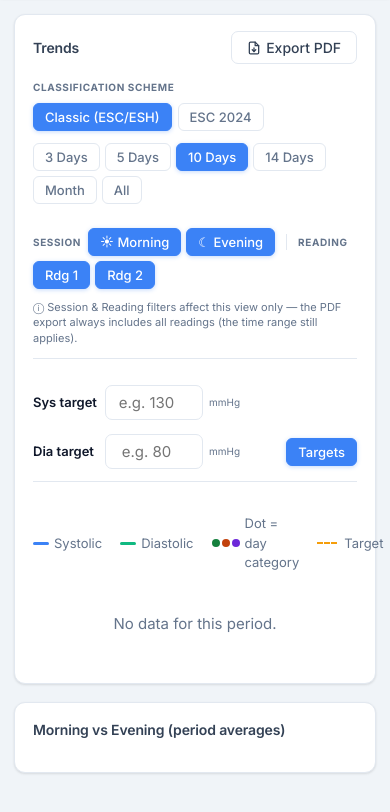
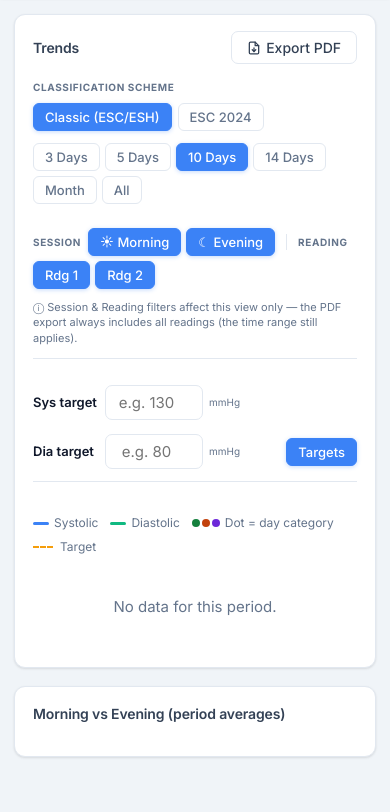
Before and after one commit to TomScheichi/bp-tracker, a plain HTML site: page index.html in a window 390 px wide. Both pictures are taken after a click on the button "Statistics". Shown: the part 102-914 px from the top of the page. Drawn offline with Linux system fonts and the light colour scheme.

Commit message:
Wrap the chart legend on narrow screens
The Statistics chart legend used a non-wrapping flex row, so its four items
overflowed off-screen on mobile. Enable flex-wrap with a row/column gap, keep
each item on one line, and tighten the gap and font below 600px.

Co-Authored-By: Claude Opus 4.8 <noreply@anthropic.com>

```diff
--- a/index.html
+++ b/index.html
@@ -191,8 +191,8 @@ tbody tr:hover td{background:var(--surf-2);}
 .chart-outer svg{display:block;width:100%;height:auto;}
 .chart-tooltip{position:absolute;background:rgba(15,23,42,.93);color:#fff;font-size:.75rem;line-height:1.55;padding:.5625rem .8125rem;border-radius:8px;pointer-events:none;opacity:0;transition:opacity .1s;white-space:nowrap;z-index:20;border:1px solid rgba(255,255,255,.08);}
 [data-theme="dark"] .chart-tooltip{background:rgba(5,15,30,.95);border:1px solid rgba(255,255,255,.12);}
-.chart-legend{display:flex;gap:1.125rem;font-size:.8125rem;margin-bottom:.5rem;}
-.chart-legend-item{display:flex;align-items:center;gap:.3125rem;color:var(--muted);}
+.chart-legend{display:flex;flex-wrap:wrap;gap:.5rem 1.125rem;font-size:.8125rem;margin-bottom:.5rem;}
+.chart-legend-item{display:flex;align-items:center;gap:.3125rem;color:var(--muted);white-space:nowrap;}
 .chart-legend-item .dot{width:9px;height:9px;border-radius:50%;}
 
 /* ── Me-grid (morning/evening breakdown) ─────────── */
@@ -283,6 +283,7 @@ select:focus{outline:none;border-color:var(--primary);box-shadow:0 0 0 3px rgba(
   .scenario-grid{grid-template-columns:1fr;}
   .main{padding:1rem .875rem;}
   .card{padding:1rem 1.125rem;}
+  .chart-legend{gap:.375rem .75rem;font-size:.75rem;}
 }
 </style>
 </head>
```
